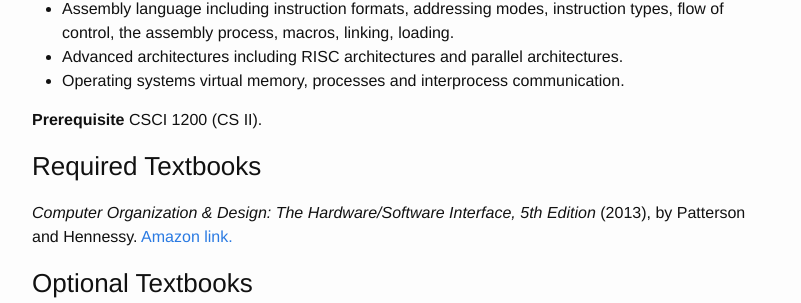
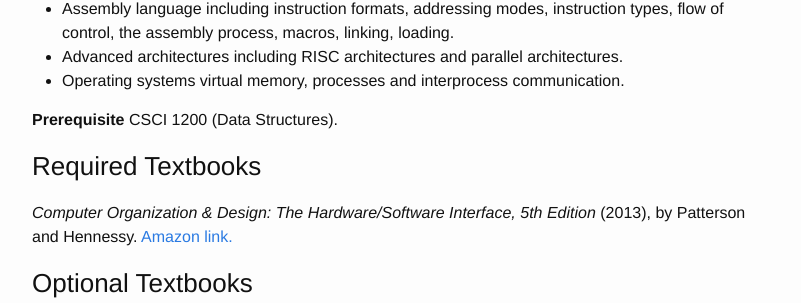
Before and after one commit to RPI-CSCI-2500-2016-Spring/RPI-CSCI-2500-2016-Spring.github.io, a Jekyll site: the page built from syllabus.md, in a window 1280 px wide and 900 px high, scrolled down 531 px. Shown: the part 149-452 px from the top of the window, without its empty margins (238-1039 px from the left). Built offline with Jekyll 4.4.1, drawn with Linux system fonts in a browser that asks for light colours.

Commit message:
Data Structures

```diff
--- a/syllabus.md
+++ b/syllabus.md
@@ -29,7 +29,7 @@ include, but are not exclusively limited to:
 * Advanced architectures including RISC architectures and parallel architectures.
 * Operating systems virtual memory, processes and interprocess communication.
 
-**Prerequisite** CSCI 1200 (CS II).
+**Prerequisite** CSCI 1200 (Data Structures).
 
 ### Required Textbooks
 
```
